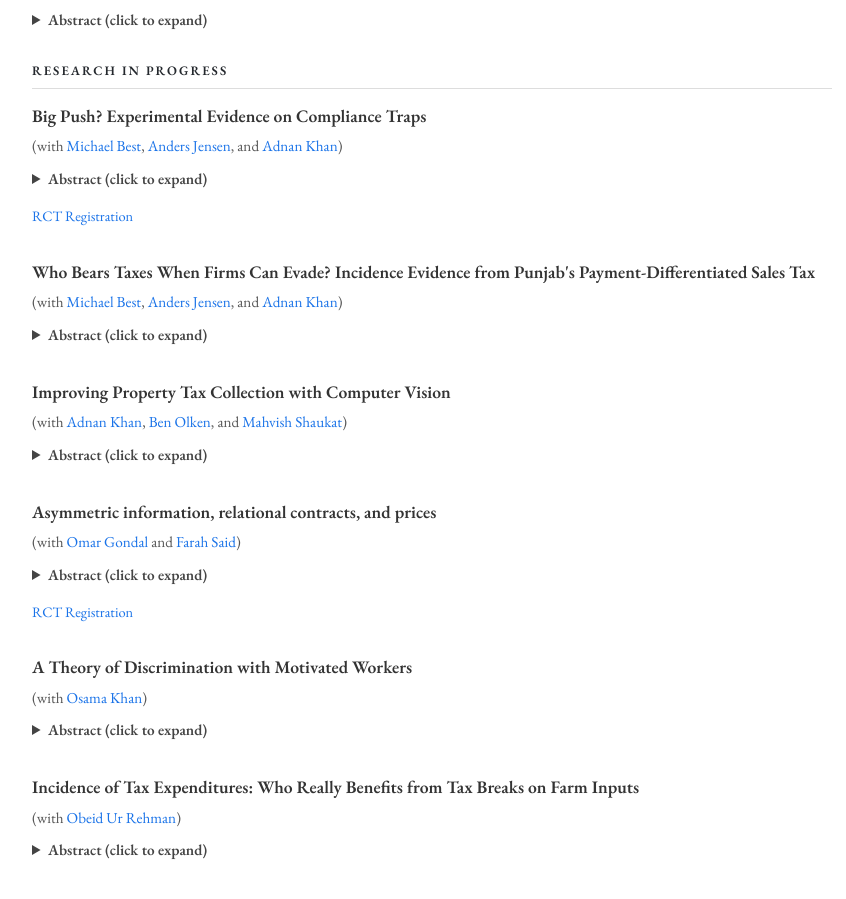
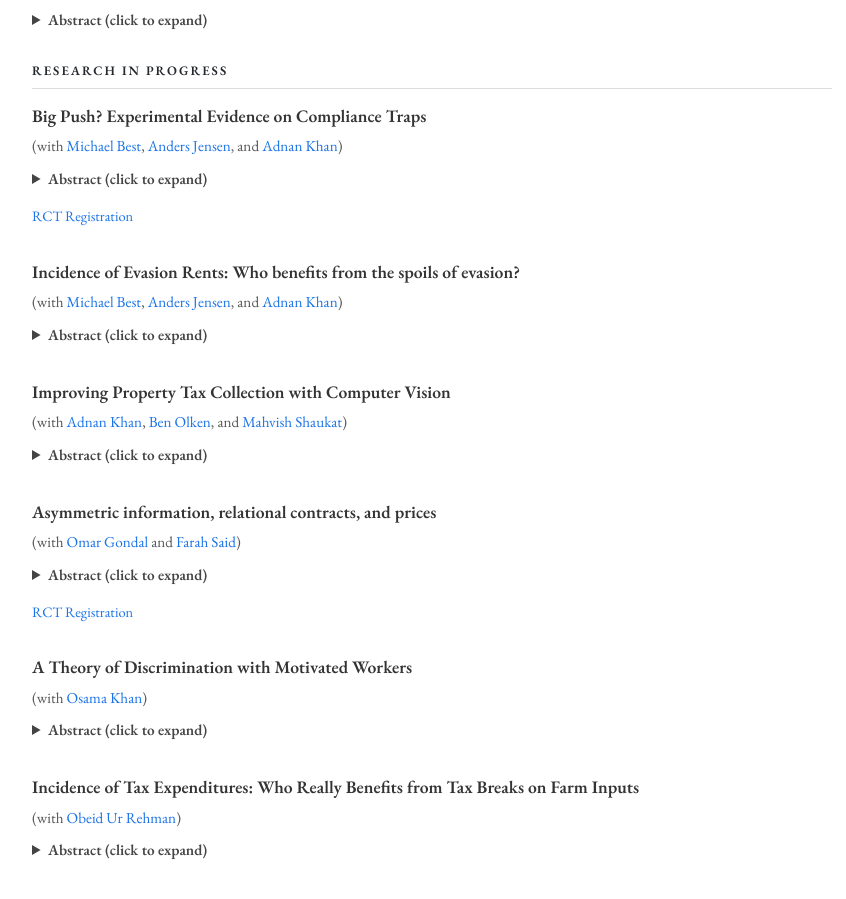
Before and after one commit to sherafghanasad/sherafghanasad.github.io, a Jekyll site: the page built from research.html, in a window 1280 px wide and 900 px high, scrolled down 1541 px. Shown: the whole window, without its empty margins (208-1054 px from the left). Built offline with Jekyll 4.4.1, drawn with Linux system fonts in a browser that asks for light colours.

Commit message:
Retitle evasion project: Incidence of Evasion Rents
Co-Authored-By: Claude Fable 5 <noreply@anthropic.com>
Claude-Session: https://claude.ai/code/session_01SvH1CwbrdobbD1fu9ZL1cU

```diff
--- a/research.html
+++ b/research.html
@@ -104,7 +104,7 @@ permalink: /research/
 </div>
 
 <div class="publication-entry">
-  <p class="pub-title">Who Bears Taxes When Firms Can Evade? Incidence Evidence from Punjab's Payment-Differentiated Sales Tax</p>
+  <p class="pub-title">Incidence of Evasion Rents: Who benefits from the spoils of evasion?</p>
   <p class="pub-authors">(with <a href="https://econ.columbia.edu/econpeople/michael-best/" target="_blank">Michael Best</a>, <a href="https://www.hks.harvard.edu/faculty/anders-jensen" target="_blank">Anders Jensen</a>, and <a href="https://www.lse.ac.uk/school-of-public-policy/people/adnan-khan/adnan-khan" target="_blank">Adnan Khan</a>)</p>
   <details>
     <summary>Abstract (click to expand)</summary>
```
